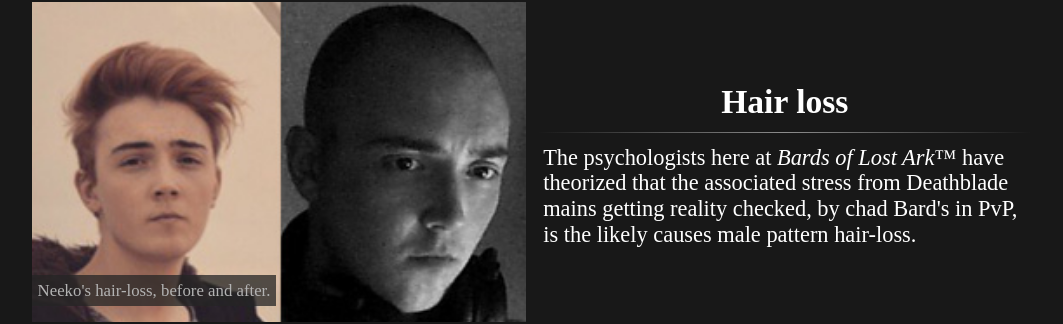
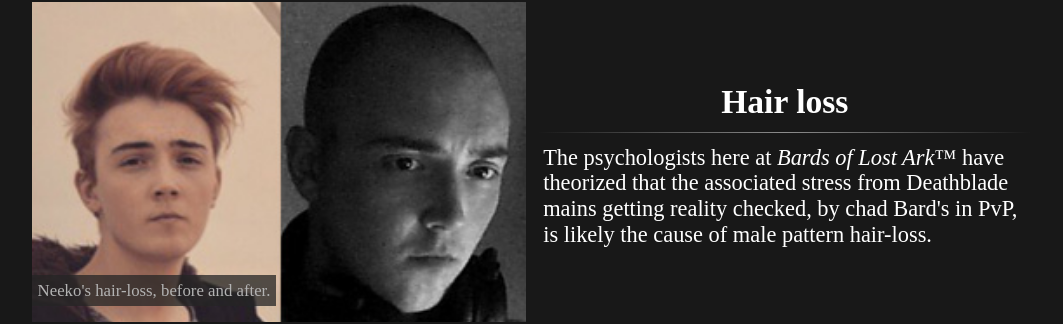
Before and after one commit to Parietic/Bards-of-Lost-Ark, a plain HTML site: page index.html in a window 1280 px wide. Shown: the part 1054-1378 px from the top of the page, without its empty margins (108-1171 px from the left). Drawn offline with Linux system fonts and the light colour scheme; a web font is replaced by a local one.

Commit message:
Fixed Typo

```diff
--- a/index.html
+++ b/index.html
@@ -119,7 +119,7 @@
 							<em>Bards of Lost Ark</em>&trade; have theorized
 							that the associated stress from Deathblade mains
 							getting reality checked, by chad Bard's in PvP, is
-							the likely causes male pattern hair-loss.
+							likely the cause of male pattern hair-loss.
 						</p>
 					</div>
 				</article>
```
